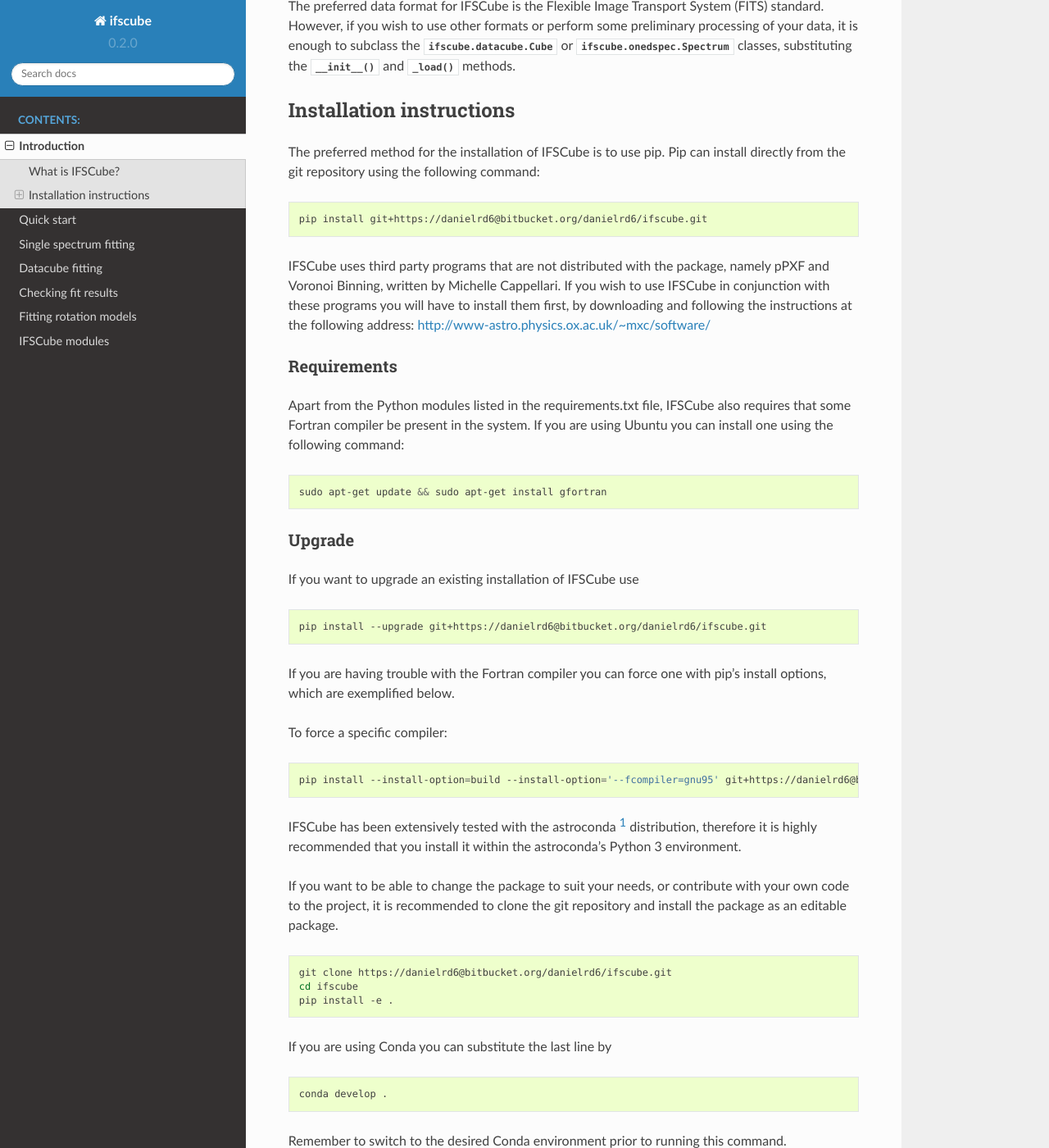
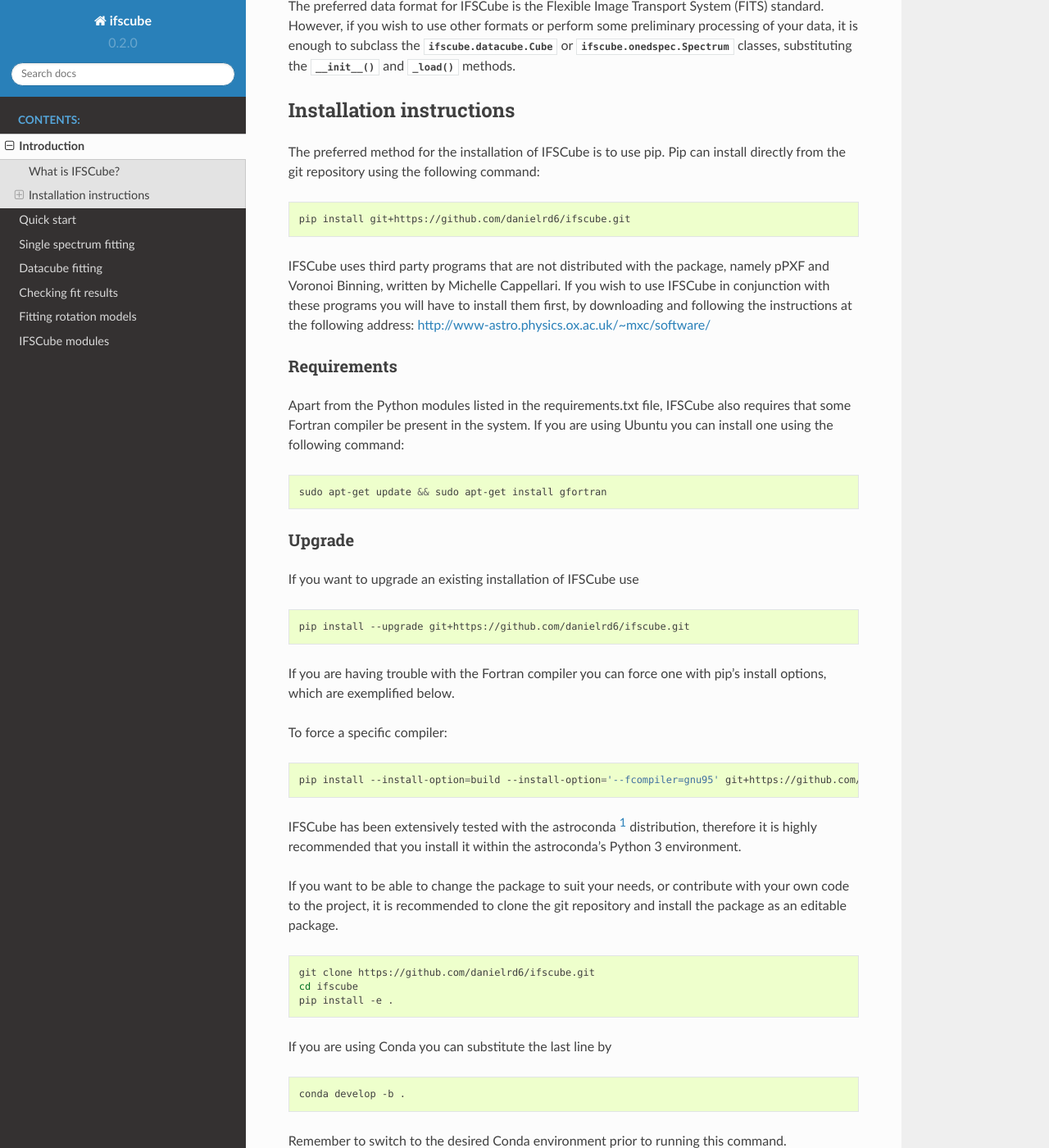
Before and after one commit to danielrd6/ifscube, a Sphinx documentation site: the page built from docs/intro.rst, in a window 1280 px wide and 1400 px high, scrolled down 508 px. Shown: the whole window at 82% size. Built offline with Sphinx 7.4.7 and the Read the Docs theme 2.0.0, drawn with Linux system fonts in a browser that asks for light colours; part of the change alters nothing that is shown.

Commit message:
Update intro.rst

```diff
--- a/docs/intro.rst
+++ b/docs/intro.rst
@@ -32,7 +32,7 @@ can install directly from the git repository using the following command:
 
 .. code-block:: bash
 
-    pip install git+https://danielrd6@bitbucket.org/danielrd6/ifscube.git
+    pip install git+https://github.com/danielrd6/ifscube.git
 
 IFSCube uses third party programs that are not distributed with the
 package, namely pPXF and Voronoi Binning, written by Michelle Cappellari. If
@@ -58,7 +58,7 @@ If you want to upgrade an existing installation of IFSCube use
 
 .. code-block:: bash
 
-    pip install --upgrade git+https://danielrd6@bitbucket.org/danielrd6/ifscube.git
+    pip install --upgrade git+https://github.com/danielrd6/ifscube.git
 
 If you are having trouble with the Fortran compiler you can force one with
 pip's install options, which are exemplified below.
@@ -67,7 +67,7 @@ To force a specific compiler:
 
 .. code-block:: bash
 
-    pip install --install-option=build --install-option='--fcompiler=gnu95' git+https://danielrd6@bitbucket.org/danielrd6/ifscube.git
+    pip install --install-option=build --install-option='--fcompiler=gnu95' git+https://github.com/danielrd6/ifscube.git
 
 IFSCube has been extensively tested with the
 astroconda [#astroconda]_ distribution,
@@ -80,7 +80,7 @@ repository and install the package as an editable package.
 
 .. code-block:: bash
 
-    git clone https://danielrd6@bitbucket.org/danielrd6/ifscube.git
+    git clone https://github.com/danielrd6/ifscube.git
     cd ifscube
     pip install -e .
 
@@ -88,7 +88,7 @@ If you are using Conda you can substitute the last line by
 
 .. code-block:: bash
 
-    conda develop .
+    conda develop -b .
 
 Remember to switch to the desired Conda environment prior to running this command.
 
```
